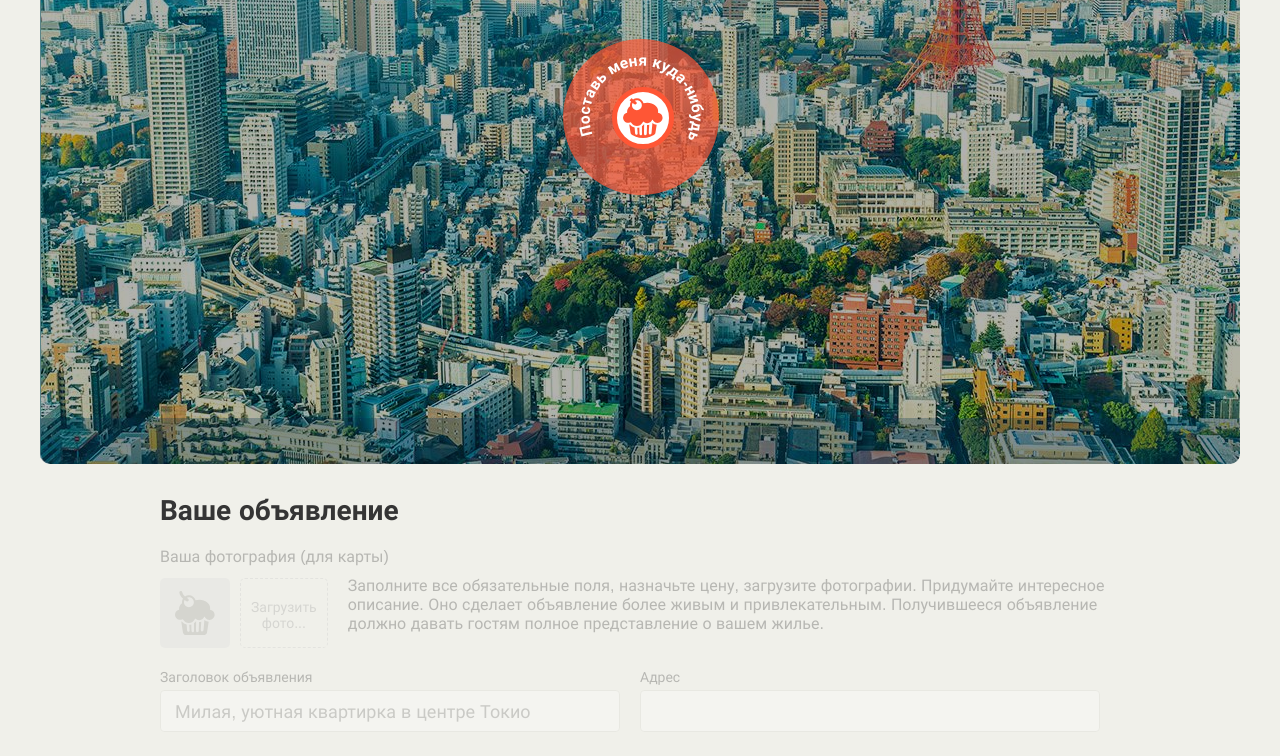
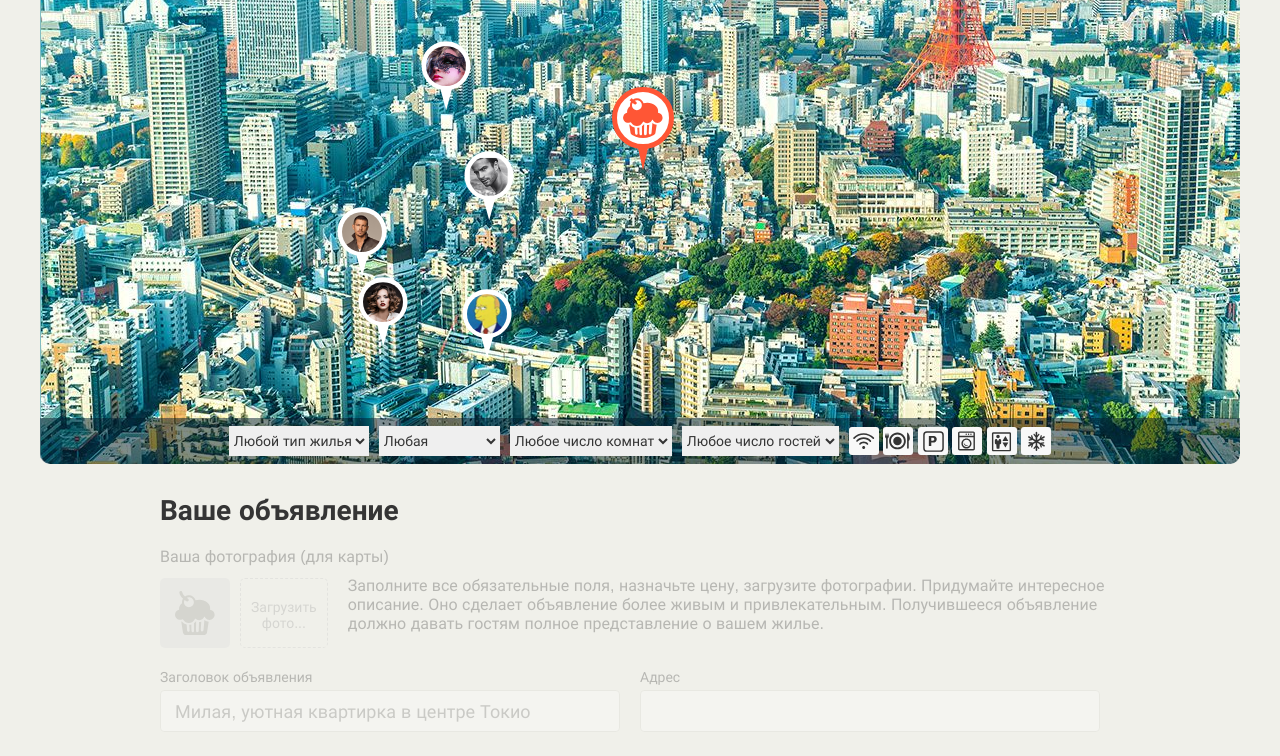
Before and after one commit to summer4requiem/994997-keksobooking-21, a website: page index.html in a window 1280 px wide. Shown: the part 286-1042 px from the top of the page. Drawn offline with Linux system fonts and the light colour scheme.

Commit message:
generate Advertisement pins

```diff
--- a/index.html
+++ b/index.html
@@ -247,6 +247,7 @@
       <button class="error__button">Попробовать снова</button>
     </div>
   </template>
-
+  <script src="./js/utills.js"></script>
+  <script src="./js/main.js"></script>
 </body>
 </html>
--- a/js/main.js
+++ b/js/main.js
@@ -0,0 +1,60 @@
+"use strict";
+const MAX_ADV_COUNT = 8;
+let map = document.querySelector(`.map`);
+
+let mapPinsContainer = map.querySelector(`.map__pins`);
+map.classList.remove(`map--faded`);
+const pinTemplate = document.querySelector(`#pin`).content.querySelector(`.map__pin`);
+
+const features = [`wifi`, `dishwasher`, `parking`, `washer`, `elevator`, `conditioner`];
+
+
+let createAdvertisementArray = () => {
+  let adv = [];
+  for (let index = 0; index < MAX_ADV_COUNT; index++) {
+    adv.push({
+      author: {
+        avatar: `img/avatars/user0` + window.getRandomRange(1, 8) + `.png`,
+      },
+      offer: {
+        title: `Заголовок`,
+        address: `Ленина 202`,
+        price: 200,
+        type: `palace`,
+        rooms: 2,
+        guests: 2,
+        checkin: `12:00`,
+        checkout: `13:00`,
+        features: window.getRandomArrayItem(features),
+        description: `строка с описанием`,
+        photos: [`http://o0.github.io/assets/images/tokyo/hotel1.jpg`, `http://o0.github.io/assets/images/tokyo/hotel2.jpg`, `http://o0.github.io/assets/images/tokyo/hotel3.jpg`],
+      },
+      location: {
+        x: window.getRandomRange(200, 600),
+        y: window.getRandomRange(130, 630),
+      }
+    });
+  }
+  return adv;
+};
+
+
+const renderPin = (pin) => {
+  let pinImg = pinTemplate.cloneNode(true);
+  pin.map((p) => {
+    pinImg.style.left = p.location.x + `px`;
+    pinImg.style.top = p.location.y + `px`;
+    pinImg.querySelector(`img`).src = p.author.avatar;
+
+  });
+
+  return pinImg;
+};
+
+
+const fragment = document.createDocumentFragment();
+for (let index = 0; index < MAX_ADV_COUNT; index++) {
+  fragment.appendChild(renderPin(createAdvertisementArray()));
+}
+
+mapPinsContainer.appendChild(fragment);
--- /dev/null
+++ b/js/utills.js
@@ -0,0 +1,8 @@
+"use strict";
+
+window.getRandomRange = (min, max) => {
+  return Math.floor(Math.random() * (max - min) + min);
+};
+
+
+window.getRandomArrayItem = (arr) => arr[Math.floor(Math.random() * arr.length)];
```
